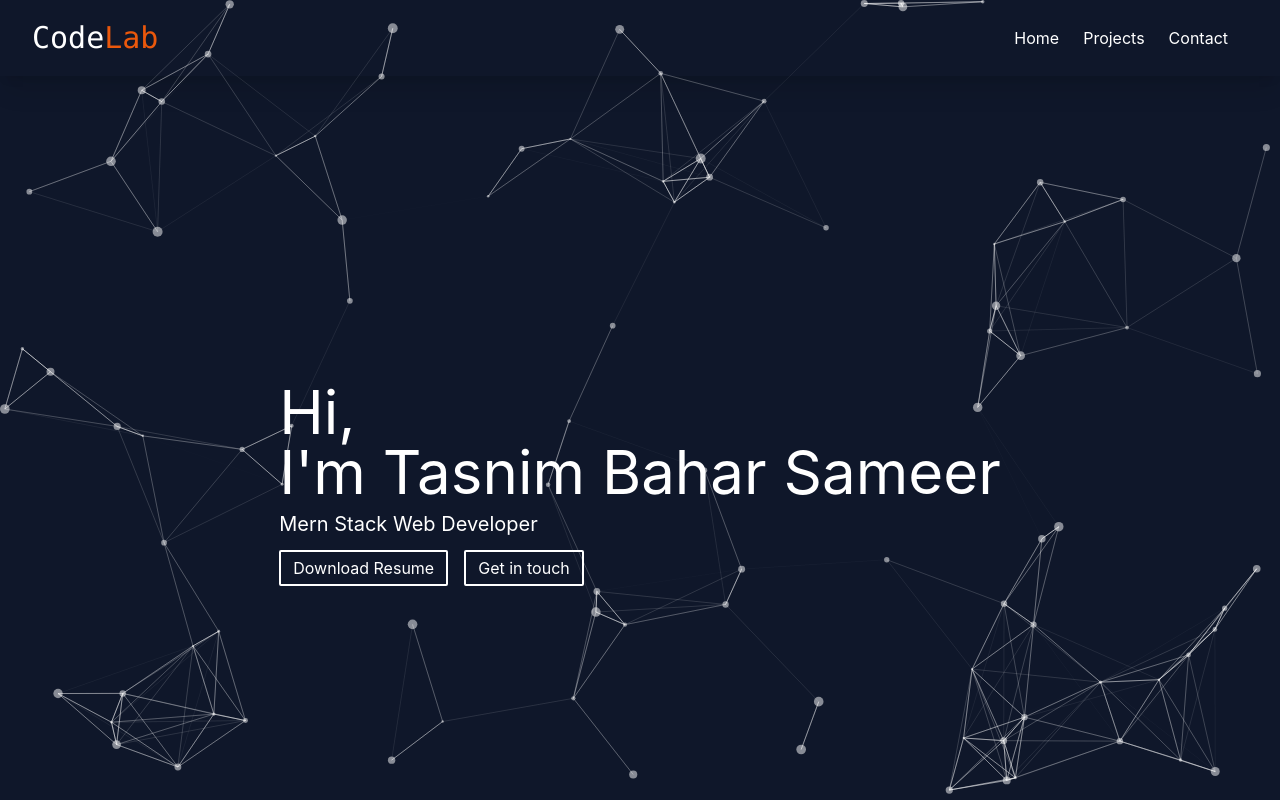
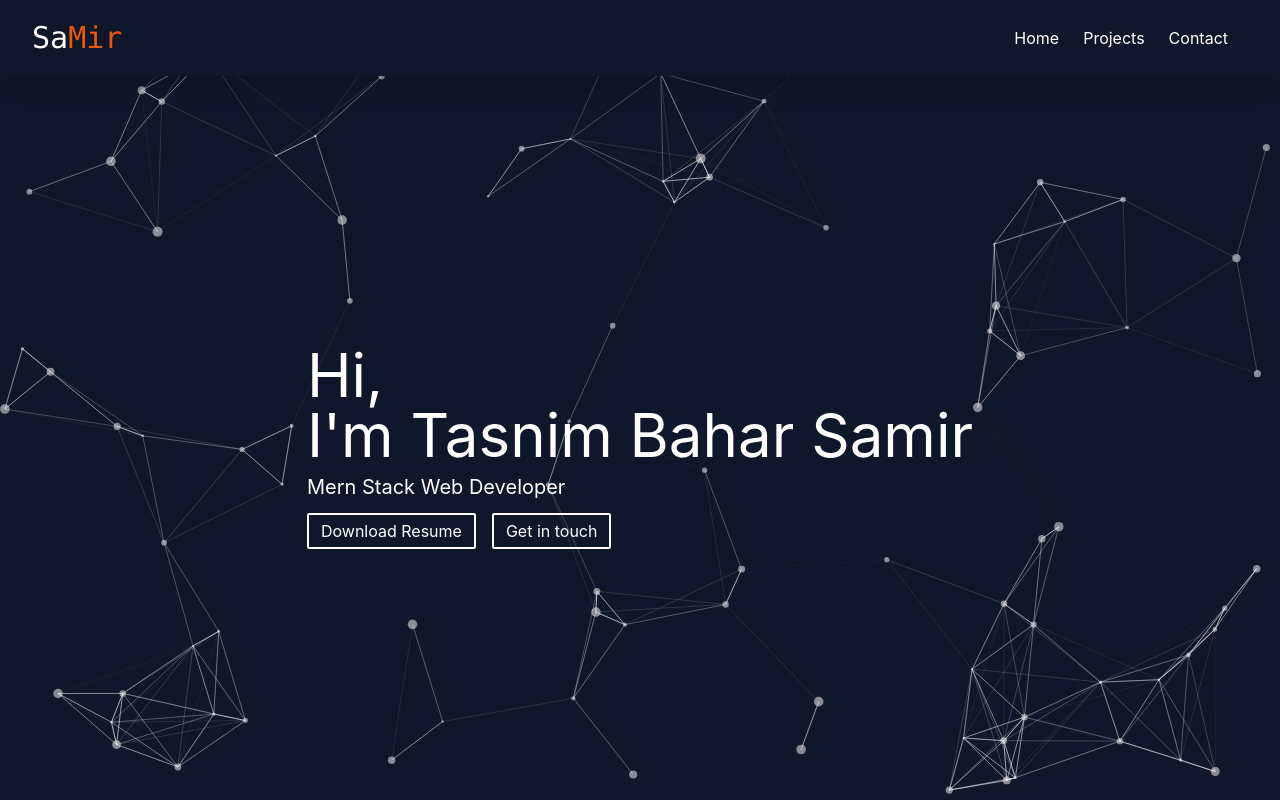
Before and after one commit to Tasnim-Bahar-Samir/personal-portfolio, a React (Create React App) app: page / in a window 1280 px wide. Shown: the top 800 px of the page. Built offline with nearby package versions, Linux system fonts and the light colour scheme.

Commit message:
added navbar and footer

```diff
--- a/src/App.css
+++ b/src/App.css
@@ -6,7 +6,12 @@
 .img::-webkit-scrollbar {
   display: none;
 }
-
+html{
+  scroll-behavior: smooth;
+}
+.banner{
+  height: calc(100vh - 75px);
+}
 
 /* .App-logo {
   height: 40vmin;
--- a/src/App.js
+++ b/src/App.js
@@ -17,7 +17,6 @@ function App() {
   return (
     <div className="App bg-slate-900">
       <Toaster/>
-      <NavBar/>
       <Particles id='perticles' options={perticles} init={handleInit}/>
       <Home/>
       <Projects/>
--- a/src/Components/Contact/Contact.js
+++ b/src/Components/Contact/Contact.js
@@ -18,10 +18,10 @@ const Contact = () => {
       });
   };
   return (
-    <div  className='relative mx-10'>
+    <div id='contact' className='relative mx-10'>
        <h1 className='text-5xl text-center text-white font-semibold mt-10 mb-5'>Stay In Touch</h1>
-       <form ref={form} onSubmit={sendEmail} className='p-10 rounded-lg bg-slate-800 my-4 text-white'>
-        <div className='flex gap-2'>
+       <form ref={form} onSubmit={sendEmail} className='p-5 md:p-10 rounded-lg bg-slate-800 my-4 text-white'>
+        <div className='md:flex gap-2'>
         <input type="text" name='user_name' className='w-full p-2 rounded-lg bg-transparent basis-1/2 border' placeholder='Your Name' required/>
         <input type="text" name='user_email' className='w-full p-2 rounded-lg bg-transparent basis-1/2 border' placeholder='Your Email'required/>
         </div>
--- a/src/Components/Home/Home.js
+++ b/src/Components/Home/Home.js
@@ -1,11 +1,14 @@
 import React from 'react'
 import resume from '../../assets/resume/Tasnim Bahar Samir.Resume.pdf'
+import NavBar from '../Navbar/NavBar'
 
 const Home = () => {
   return (
-    <div className='text-white home relative h-screen flex items-center justify-center'>
+    <div className='banner'>
+    <NavBar/>
+    <div className='text-white home relative h-full flex items-center justify-center p-4'>
         <div>
-        <h1 className='text-6xl'>Hi, <br /> I'm Tasnim Bahar Sameer</h1>
+        <h1 className='text-6xl'>Hi, <br /> I'm Tasnim Bahar Samir</h1>
         <p className='text-xl mt-2'>Mern Stack Web Developer</p>
 
         <div className='flex gap-4 mt-3'>
@@ -14,6 +17,7 @@ const Home = () => {
         </div>
         </div>
     </div>
+    </div>
   )
 }
 
--- a/src/Components/Navbar/NavBar.js
+++ b/src/Components/Navbar/NavBar.js
@@ -1,5 +1,4 @@
 import React, { useState } from 'react'
-import { FaToggleOff, FaToggleOn, FaUserAlt } from "react-icons/fa";
 import { GiHamburgerMenu } from "react-icons/gi";
 import { ImCross } from "react-icons/im";
 import './Navbar.css'
@@ -7,7 +6,7 @@ import './Navbar.css'
 const NavBar = () => {
     const [open,setOpen] = useState(false)
   return (
-    <div className='relative nav'>
+    <div className='sticky top-0 nav bg-slate-900 z-50'>
         <div
       className={`flex items-center justify-between text-white bg-slate-900 px-2 md:px-8 shadow-xl mb-2 md:py-5 py-2"
       }`}
@@ -23,7 +22,7 @@ const NavBar = () => {
             alt=""
           /> */}
           <p>
-            Code<span className=" text-orange-600">Lab</span>
+            Sa<span className=" text-orange-600">Mir</span>
           </p>
         </a>
       </div>
@@ -36,22 +35,21 @@ const NavBar = () => {
           <a
             onClick={() => setOpen(false)}
             className="hover:text-orange-600"
-            href='#projects'
+            href='#'
           >
             Home
           </a>
           <a
-            href='#'
+            href='#projects'
             onClick={() => setOpen(false)}
             className="hover:text-orange-600"
-            to="/faq"
           >
             Projects
           </a>
           <a
+            href='#contact'
             onClick={() => setOpen(false)}
             className="hover:text-orange-600"
-            to="/blog"
           >
             Contact
           </a>
--- a/src/Components/Projects/Projects.js
+++ b/src/Components/Projects/Projects.js
@@ -38,11 +38,11 @@ const Projects = () => {
     },
   ];
   return (
-    <div className="py-10 relative px-10">
+    <div id="projects" className="py-10 relative px-10">
       <h1 className="text-center text-5xl font-semibold text-white my-10">
         My Projects
       </h1>
-      <div className="grid grid-cols-3 gap-5">
+      <div className="grid lg:grid-cols-3 md:grid-cols-2 grid-cols-1 gap-5">
         {projects.map((project) => (
           <div
             key={project._id}
```
